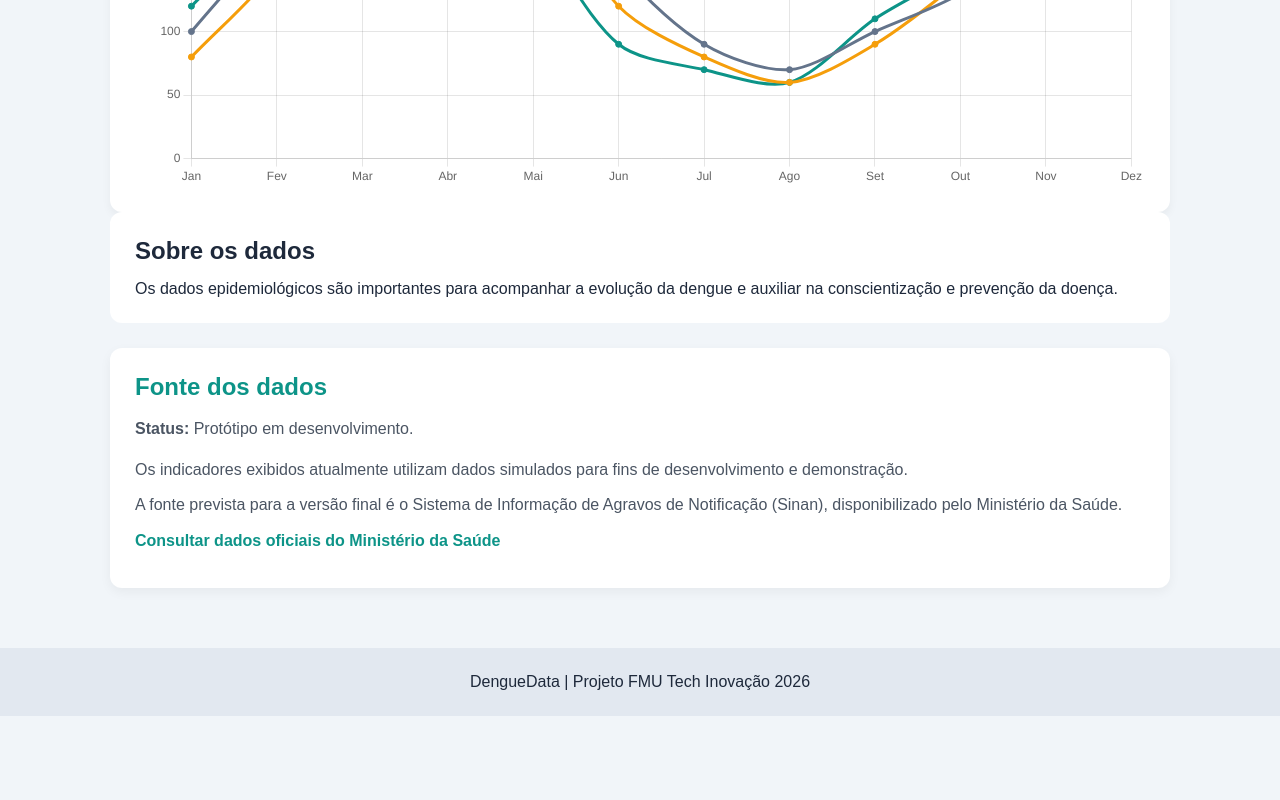
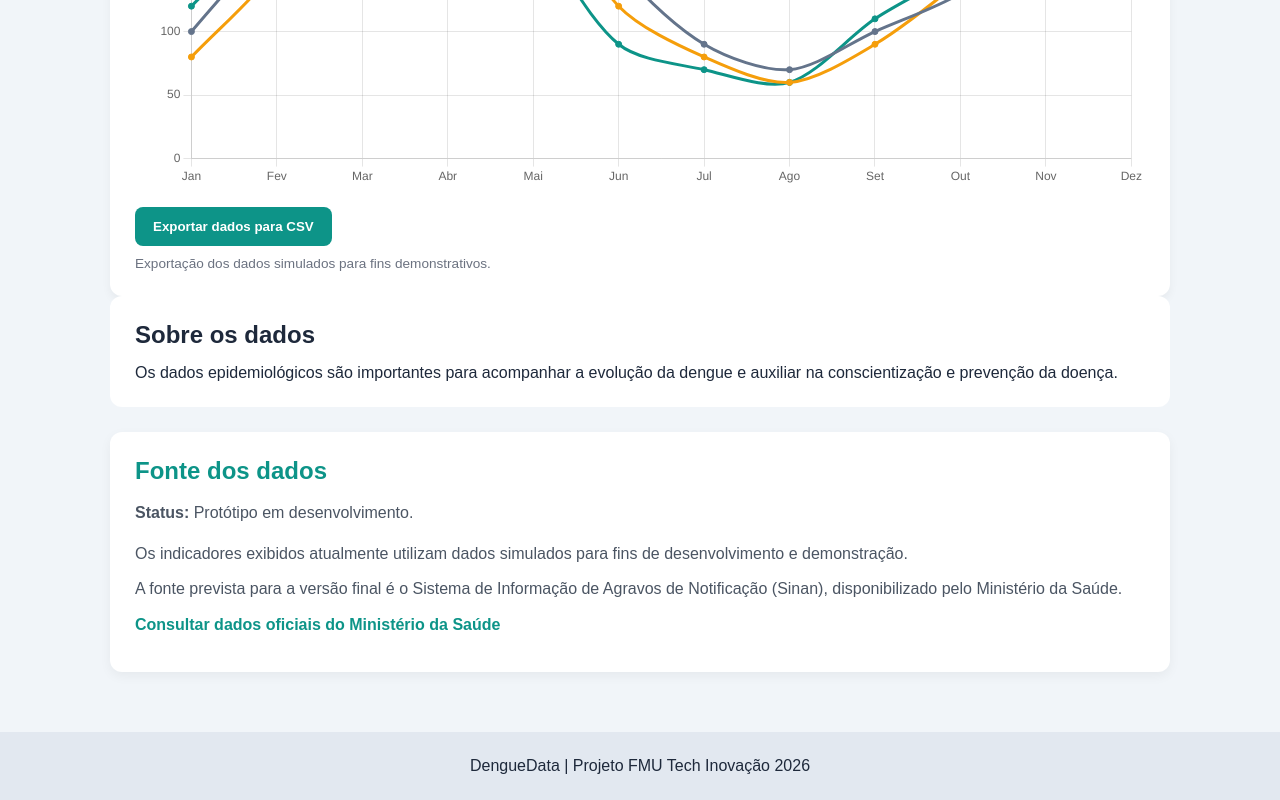
Before and after one commit to Luke1224i/denguedata, a plain HTML site: page index.html in a window 1280 px wide. Shown: the part 1520-2320 px from the top of the page. Before the commit the page ends 2236 px from the top, so only its background shows below. Drawn offline with nearby package versions, Linux system fonts and the light colour scheme.

Commit message:
Salva progresso do DengueData

```diff
--- a/index.html
+++ b/index.html
@@ -51,6 +51,7 @@
             </div>
         </section>
 
+        <!-- GRÁFICO PRINCIPAL E FILTROS -->
         <section class="grafico">
 
             <div class="controle-grafico">
@@ -83,8 +84,9 @@
 
         </section>
 
-        <!-- GRÁFICO COMPARATIVO -->
+        <!-- GRÁFICO COMPARATIVO E EXPORTAÇÃO -->
         <section class="grafico">
+
             <h2>Comparativo anual</h2>
 
             <p>
@@ -93,8 +95,18 @@
             </p>
 
             <canvas id="graficoComparativo"></canvas>
+
+            <button id="exportarCSV" class="botao-exportar">
+                Exportar dados para CSV
+            </button>
+
+            <p class="aviso-exportacao">
+                Exportação dos dados simulados para fins demonstrativos.
+            </p>
+
         </section>
 
+        <!-- INFORMAÇÕES -->
         <section class="informacao">
             <h2>Sobre os dados</h2>
 
@@ -105,6 +117,7 @@
             </p>
         </section>
 
+        <!-- FONTE -->
         <section class="fonte-dados">
             <h2>Fonte dos dados</h2>
 
--- a/style.css
+++ b/style.css
@@ -199,3 +199,26 @@ footer {
 #statusDados {
     margin-bottom: 15px;
 }
+
+.botao-exportar {
+    margin-top: 20px;
+    padding: 12px 18px;
+    background-color: #0d9488;
+    color: white;
+    border: none;
+    border-radius: 8px;
+    font-weight: 600;
+    cursor: pointer;
+    transition: 0.3s;
+}
+
+.botao-exportar:hover {
+    background-color: #0f766e;
+    transform: translateY(-2px);
+}
+
+.aviso-exportacao {
+    margin-top: 10px;
+    font-size: 0.85rem;
+    color: #6b7280;
+}
```
